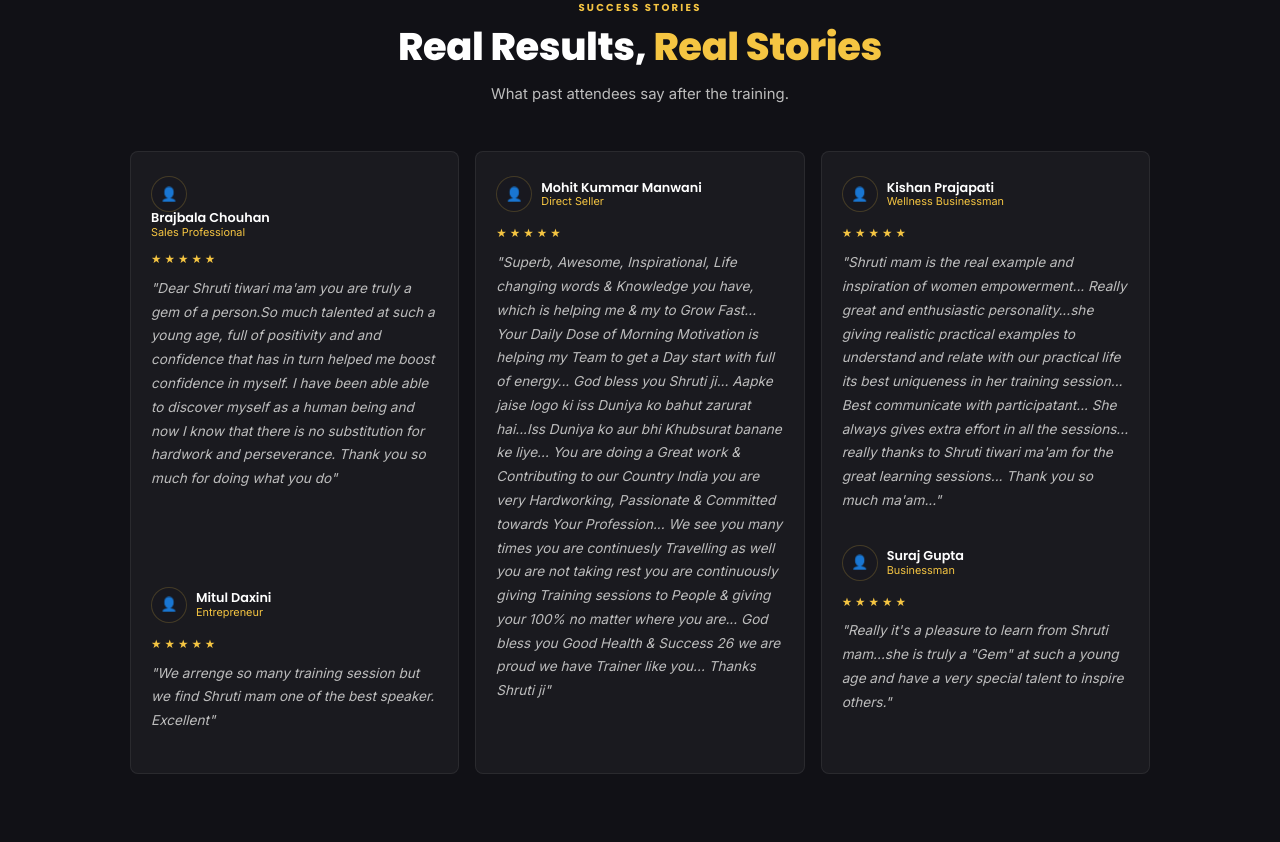
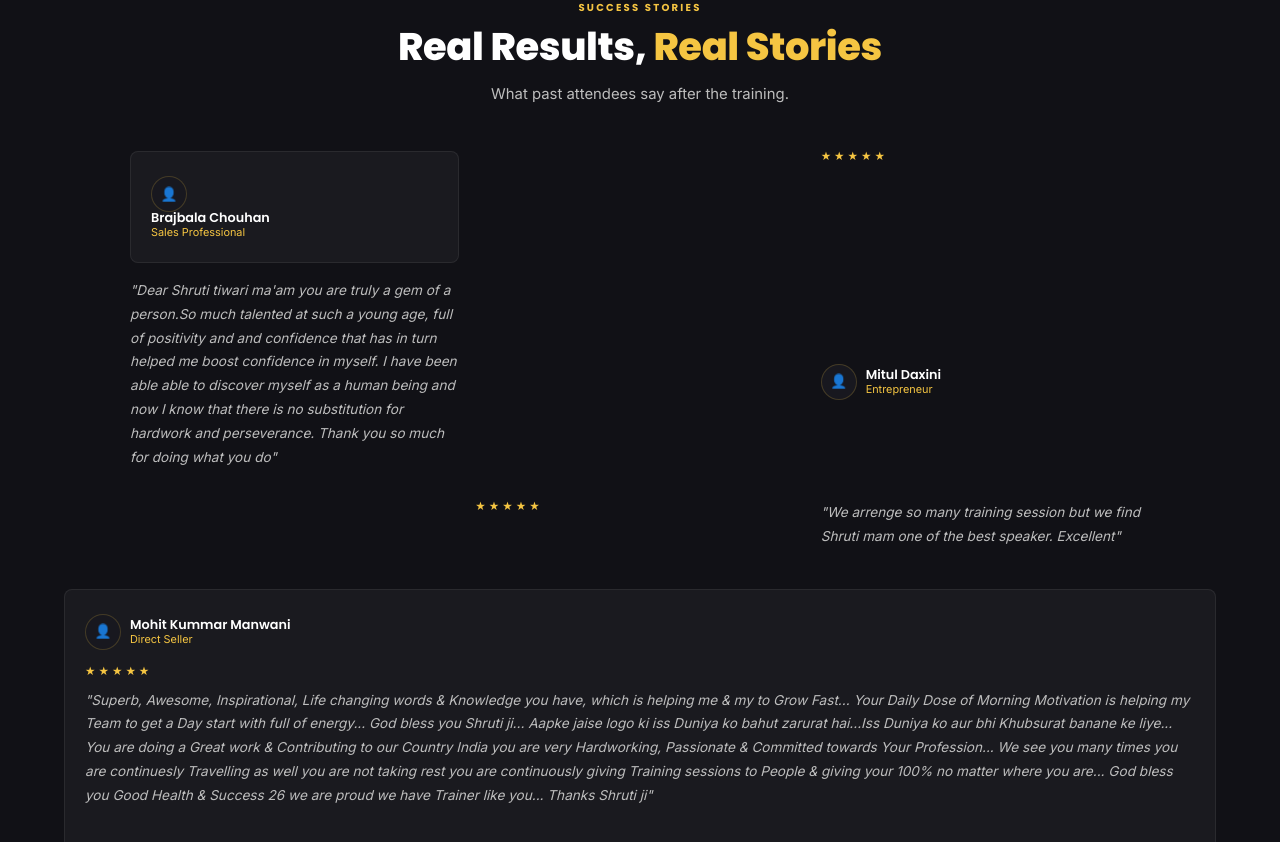
Before and after one commit to Prem7git/sales-mastery, a plain HTML site: page swb/index.html in a window 1280 px wide. Shown: the part 3962-4804 px from the top of the page. Drawn offline with Linux system fonts and the light colour scheme; files whose address does not match are found by name.

Commit message:
Update index.html

```diff
--- a/swb/index.html
+++ b/swb/index.html
@@ -485,7 +485,7 @@ footer{background:var(--bg);border-top:1px solid var(--border-s);padding:16px 5%
     <p class="s-sub">What past attendees say after the training.</p>
   </div>
   <div class="testi-grid">
-    <div class="testi-card"><div class="testi-person"><div class="testi-av">👤</div></div><div><div class="testi-name">Brajbala Chouhan</div><div class="testi-role">Sales Professional</div></div><br><div class="testi-stars">★★★★★</div><p class="testi-text">"Dear Shruti tiwari ma'am you are truly a gem of a person.So much talented at such a young age, full of positivity and and confidence that has in turn helped me boost confidence in myself. I have been able able to discover myself as a human being and now I know that there is no substitution for hardwork and perseverance. Thank you so much for doing what you do"</p><br><br><br><br><br><div class="testi-person"><div class="testi-av">👤</div><div><div class="testi-name">Mitul Daxini</div><div class="testi-role">Entrepreneur</div></div></div><br><div class="testi-stars">★★★★★</div><p class="testi-text">"We arrenge so many training session but we find Shruti mam one of the best speaker. Excellent"</p></div>
+    <div class="testi-card"><div class="testi-person"><div class="testi-av">👤</div></div><div><div class="testi-name">Brajbala Chouhan</div><div class="testi-role">Sales Professional</div></div></div><br><div class="testi-stars">★★★★★</div><p class="testi-text">"Dear Shruti tiwari ma'am you are truly a gem of a person.So much talented at such a young age, full of positivity and and confidence that has in turn helped me boost confidence in myself. I have been able able to discover myself as a human being and now I know that there is no substitution for hardwork and perseverance. Thank you so much for doing what you do"</p><br><br><br><br><br><div class="testi-person"><div class="testi-av">👤</div><div><div class="testi-name">Mitul Daxini</div><div class="testi-role">Entrepreneur</div></div></div><br><div class="testi-stars">★★★★★</div><p class="testi-text">"We arrenge so many training session but we find Shruti mam one of the best speaker. Excellent"</p></div>
     <div class="testi-card"><div class="testi-person"><div class="testi-av">👤</div><div><div class="testi-name">Mohit Kummar Manwani</div><div class="testi-role">Direct Seller</div></div></div><br><div class="testi-stars">★★★★★</div><p class="testi-text">"Superb, Awesome, Inspirational, Life changing words & Knowledge you have, which is helping me & my to Grow Fast... Your Daily Dose of Morning Motivation is helping my Team to get a Day start with full of energy... God bless you Shruti ji... Aapke jaise logo ki iss Duniya ko bahut zarurat hai...Iss Duniya ko aur bhi Khubsurat banane ke liye... You are doing a Great work & Contributing to our Country India you are very Hardworking, Passionate & Committed towards Your Profession... We see you many times you are continuesly Travelling as well you are not taking rest you are continuously giving Training sessions to People & giving your 100% no matter where you are... God bless you Good Health & Success 26 we are proud we have Trainer like you... Thanks Shruti ji"</p></div>
     <div class="testi-card"><div class="testi-person"><div class="testi-av">👤</div><div><div class="testi-name">Kishan Prajapati</div><div class="testi-role">Wellness Businessman</div></div></div><br><div class="testi-stars">★★★★★</div><p class="testi-text">"Shruti mam is the real example and inspiration of women empowerment... Really great and enthusiastic personality...she giving realistic practical examples to understand and relate with our practical life its best uniqueness in her training session... Best communicate with participatant... She always gives extra effort in all the sessions... really thanks to Shruti tiwari ma'am for the great learning sessions... Thank you so much ma'am..."</p><br><div class="testi-person"><div class="testi-av">👤</div><div><div class="testi-name">Suraj Gupta</div><div class="testi-role">Businessman</div></div></div><br><div class="testi-stars">★★★★★</div><p class="testi-text">"Really it's a pleasure to learn from Shruti mam...she is truly a "Gem" at such a young age and have a very special talent to inspire others."</p></div>
   </div>
```
